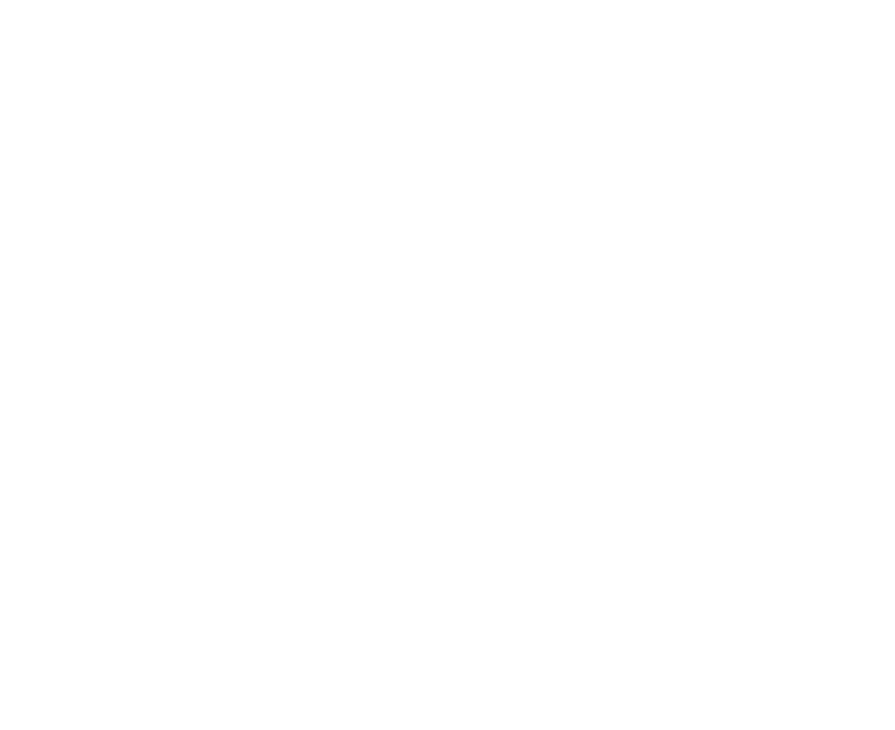
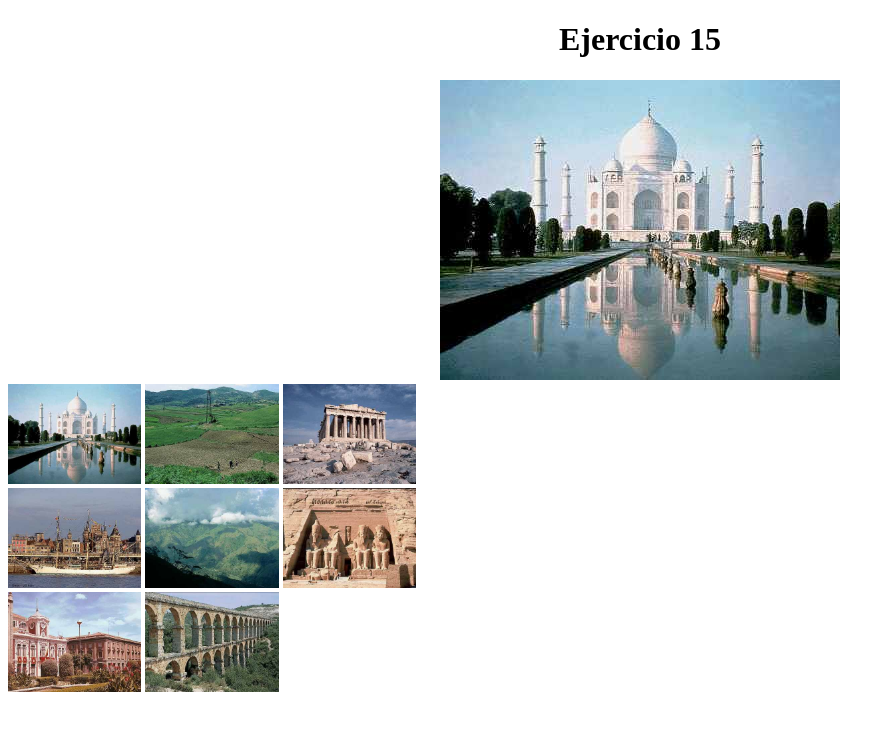
Before and after one commit to Laurelindorean/prs_Tarea31_reus_Javascript_05_23, a plain HTML site: page Ejercicio15/index.html in a window 1280 px wide. Shown: the whole page, without its empty margins (0-895 px from the left). Drawn offline with Linux system fonts and the light colour scheme.

Commit message:
Task15 complete

```diff
--- a/Ejercicio15/css/style.css
+++ b/Ejercicio15/css/style.css
@@ -0,0 +1,26 @@
+main #foto_principal #principal {
+  justify-content: center;
+  text-align: center;
+}
+
+main #foto_principal #footer {
+  text-align: center;
+  font-size: 40px;
+}
+
+main #contenedor-fotos {
+  display: flexbox;
+  flex-wrap: wrap;
+  justify-content: left;
+}
+
+main #contenedor-fotos #fotos {
+  width: 40%;
+}
+
+main #contenedor-fotos #fotos img {
+  height: 100px;
+}
+h1 {
+  text-align: center;
+}
--- a/Ejercicio15/index.html
+++ b/Ejercicio15/index.html
@@ -1,13 +1,32 @@
 <!DOCTYPE html>
 <html lang="en">
-<head>
-    <meta charset="UTF-8">
-    <meta http-equiv="X-UA-Compatible" content="IE=edge">
-    <meta name="viewport" content="width=device-width, initial-scale=1.0">
+  <head>
+    <meta charset="UTF-8" />
+    <meta http-equiv="X-UA-Compatible" content="IE=edge" />
+    <meta name="viewport" content="width=device-width, initial-scale=1.0" />
     <title>Ejercicio15</title>
-    <link rel="stylesheet" href="./css/style.css">
-</head>
-<body>
-
-</body>
+    <link rel="stylesheet" href="./css/style.css" />
+  </head>
+  <body>
+    <h1>Ejercicio 15</h1>
+    <main>
+      <div id="foto_principal">
+        <div id="principal"><img src="./img/foto1 (1).jpg" alt="foto1" /></div>
+        <div id="footer"></div>
+      </div>
+      <div id="contenedor-fotos">
+        <div id="fotos">
+          <img src="./img/foto1 (1).jpg" alt="foto1" />
+          <img src="./img/foto2.jpg" alt="foto2" />
+          <img src="./img/foto3.jpg" alt="foto3" />
+          <img src="./img/foto4.jpg" alt="foto4" />
+          <img src="./img/foto5.jpg" alt="foto5" />
+          <img src="./img/foto6.jpg" alt="foto6" />
+          <img src="./img/foto7.jpg" alt="foto7" />
+          <img src="./img/foto8.jpg" alt="foto8" />
+        </div>
+      </div>
+    </main>
+    <script src="./js/script.js"></script>
+  </body>
 </html>
--- /dev/null
+++ b/Ejercicio15/js/script.js
@@ -0,0 +1,13 @@
+const botonImagen = document.querySelector("#contenedor-fotos");
+const principal = document.querySelector("#principal");
+const footer = document.querySelector("#footer");
+
+botonImagen.addEventListener("click", e => {
+  e.preventDefault();
+  maximizarFoto(e);
+});
+
+const maximizarFoto = e => {
+  principal.innerHTML = e.target.outerHTML;
+  footer.innerHTML = e.target.alt;
+};
```
Also changed, not shown: Ejercicio15/img/foto1 (1).jpg (added), Ejercicio15/img/foto2.jpg (added), Ejercicio15/img/foto3.jpg (added), Ejercicio15/img/foto4.jpg (added), Ejercicio15/img/foto5.jpg (added), Ejercicio15/img/foto6.jpg (added), Ejercicio15/img/foto7.jpg (added), Ejercicio15/img/foto8.jpg (added).
